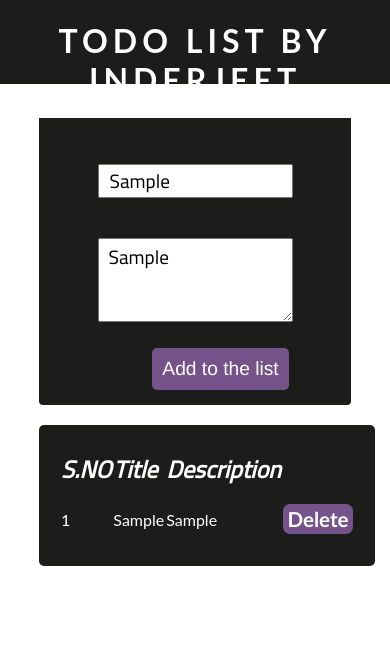
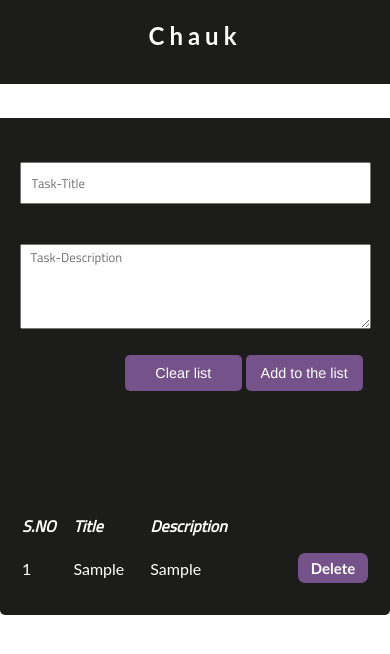
Before and after one commit to Inderjeet670/Todo, a website: page index.html in a window 390 px wide. Both pictures are taken after typing "Sample", "Sample" into the empty fields and a click on the button "Add to the list". Drawn offline with Linux system fonts and the light colour scheme.

Commit message:
responsive design CSS and inputs empty after adding to the list

```diff
--- a/index.html
+++ b/index.html
@@ -12,7 +12,7 @@
 </head>
 <body>
     <div class="page_title">
-        <h1 class="page_title_h1">TODO LIST BY INDERJEET</h1>
+        <h1 class="page_title_h1">Chauk</h1>
     </div>
     <div class="body_div">
         <div class= "input_div">
@@ -25,6 +25,7 @@
 
             <button class="submit_button">Add to the list</button>
 
+            <button class = "clear-button">Clear list</button>
 
         </div>
     </div>
--- a/index.js
+++ b/index.js
@@ -26,8 +26,6 @@ function update(){
         array.push([tit.value,desc.value])
         localStorage.setItem('todolist', JSON.stringify(array) )
 
-
-
         }
 
     }
@@ -39,26 +37,9 @@ function update(){
         localStorage.setItem('todolist', JSON.stringify(array))
         }
     }
-    str = localStorage.getItem('todolist')
-    array = JSON.parse(str)
-
-    strs = " "
-
-    array.forEach((element,index )=> {
-
-
-        strs += `<tr>
-        <td>${index+1}</td>
-        <td>${element[0]}</td>
-        <td>${element[1]}</td>
-        <td><button onclick = "deleted(${index})"  class="table_div_table_head_row_data_button" ><h3 style="color:white; font-family:'Gill Sans', 'Gill Sans MT', Calibri, 'Trebuchet MS', sans-serif">Delete</h3></button></td></td>
-    </tr>`
-
-
-    });
-
-
-    insert.innerHTML = strs
+    tit.value = ''
+    desc.value = ''
+    runbegin()
 
 
 
@@ -67,8 +48,22 @@ function update(){
 
 function runbegin(){
 
-    str = localStorage.getItem('todolist')
-    array = JSON.parse(str)
+    array = []
+
+    if(localStorage.getItem('todolist')==null){
+        array = []
+        localStorage.setItem('todolist', JSON.stringify(array))
+
+    }
+    else{
+
+        str = localStorage.getItem('todolist')
+        array = JSON.parse(str)
+
+
+    }
+
+
 
     strs = " "
 
@@ -84,16 +79,6 @@ function runbegin(){
 
     </tr>`
 
-        }
-        else{
-
-            strs += `<tr>
-        <td>${index+1}</td>
-        <td>${element[0]}</td>
-        <td>${element[1]}</td>
-        <td><button onclick = "deleted(${index})" class="table_div_table_head_row_data_button" ><h3 style="color:white; font-family:'Gill Sans', 'Gill Sans MT', Calibri, 'Trebuchet MS', sans-serif">Delete</h3></button></td></td>
-
-    </tr>`
         }
 
     });
--- a/main.scss
+++ b/main.scss
@@ -29,6 +29,12 @@ body{
         animation-duration: 1s;
         animation-delay: .5s;
         animation-fill-mode: backwards;
+        @media only screen  and (max-width:1330px) {
+            &{
+            font-size: 1.5rem;
+            }
+        }
+
     }
 
 }
@@ -42,12 +48,33 @@ body{
     border-radius: 4px;
     position: relative;
     height: 34vh;
+    transition: all .5s ease;
+
+
+    @media only screen  and (max-width:1330px) {
+        &{
+            width: 100%;
+        }
+    }
 
 
 
 
     .input_div{
         display: block;
+        height: 50vh;
+        transition: all .5s ease;
+
+
+
+        @media only screen  and (max-width:1330px) {
+            &{
+                width: 100%;
+        transition: all .5s ease;
+
+            }
+        }
+
 
 
             background-color: $color-primary;
@@ -64,7 +91,6 @@ body{
                 font-size: 1.2rem;
                 font-family: 'Franklin Gothic Medium', 'Arial Narrow', Arial, sans-serif;
 
-
                 &:hover{
                     transform: translateY(-1px);
                     transition: all .2s ease;
@@ -77,6 +103,20 @@ body{
                     transition: all .2s ease;
                 }
 
+                @media only screen  and (max-width:1330px) {
+                    &{
+                        width: 30vw;
+                        font-size:.9rem;
+                        right: 7%;
+
+
+
+
+                    }
+                }
+
+
+
             }
 
             .clear-button{
@@ -87,7 +127,7 @@ body{
                 padding: 10px;
                 border-radius: 5px;
                 position: absolute;
-                right: 30%;
+                right: 33%;
                 font-weight: 500;
                 font-size: 1.2rem;
                 font-family: 'Franklin Gothic Medium', 'Arial Narrow', Arial, sans-serif;
@@ -104,6 +144,18 @@ body{
                     transform: translateY(0px);
                     transition: all .2s ease;
                 }
+                @media only screen  and (max-width:1330px) {
+                    &{
+                        width: 30vw;
+                        font-size:.9rem;
+                        right:38%;
+
+
+
+
+                    }
+                }
+
 
 
             }
@@ -119,6 +171,13 @@ body{
             margin: auto;
             animation: moveInLeft;
             animation-duration: 1s;
+            @media only screen  and (max-width:1330px) {
+                &{
+                    width: 90%;
+                }
+            }
+
+
 
 
 
@@ -129,6 +188,14 @@ body{
                 font-size: 1.2rem;
                 font-family: $input-font;
                 outline: none;
+                @media only screen  and (max-width:1330px) {
+                    &{
+                        width: 100%;
+                        margin: auto;
+                        height: 5vh;
+                        font-size: .8rem;
+                    }
+                }
 
 
             }
@@ -143,6 +210,12 @@ body{
             animation: moveInRight;
             animation-duration: 1s;
 
+            @media only screen  and (max-width:1330px) {
+                &{
+                    width: 90%;
+                }
+            }
+
             &_input{
                width: 50vw;
                height: 10vh;
@@ -151,6 +224,16 @@ body{
                font-family: $input-font;
                font-weight: 200;
                outline: none;
+
+
+
+               @media only screen  and (max-width:1330px) {
+                &{
+                    width: 100%;
+                    margin: auto;
+                    font-size: .8rem;
+                }
+            }
 
 
 
@@ -167,9 +250,19 @@ body{
     width: 80vw;
     margin: auto;
     margin-top: 20px;
-    transition: all .2s ease-in-out;
     margin-bottom: 40px;
+    transition: all .5s ease;
 
+
+    @media only screen  and (max-width:1330px) {
+        &{
+            margin-top: 10vh;
+            width: 100%;
+
+
+
+        }
+    }
 
 
 
@@ -180,8 +273,15 @@ body{
         background-color: $color-primary;
         padding: 20px;
         border-radius: 5px;
-        transition: ease-out;
 
+        @media only screen  and (max-width:1330px) {
+            &{
+                width: 100%;
+
+
+
+            }
+        }
 
         &_head{
 
@@ -198,6 +298,16 @@ body{
                     font-style: italic;
                     font-size: 1.5rem;
 
+                    @media only screen  and (max-width:1330px) {
+                        &{
+                            font-size: 1rem;
+
+
+
+                        }
+                    }
+
+
                     &_button{
                         background-color: $color-secondary;
                         border: none;
@@ -209,13 +319,21 @@ body{
 
                         &:hover{
                             transform: translateY(-1px);
-                            transition: all .2s ease;
                             box-shadow:1px 1px 5px white;
 
                         }
                         &:active{
                             transform: translateY(0px);
                             transition: all .2s ease;
+                        }
+
+                        @media only screen  and (max-width:1330px) {
+                            &{
+                                font-size: .8rem;
+
+
+
+                            }
                         }
 
 
@@ -232,6 +350,7 @@ body{
         border-top: solid $color-primary 40px;
         color: $color-white;
         font-family: $input-font;
+        transition: all 1s ease-in;
 
         }
 
```
Also changed, not shown: styles.css.
